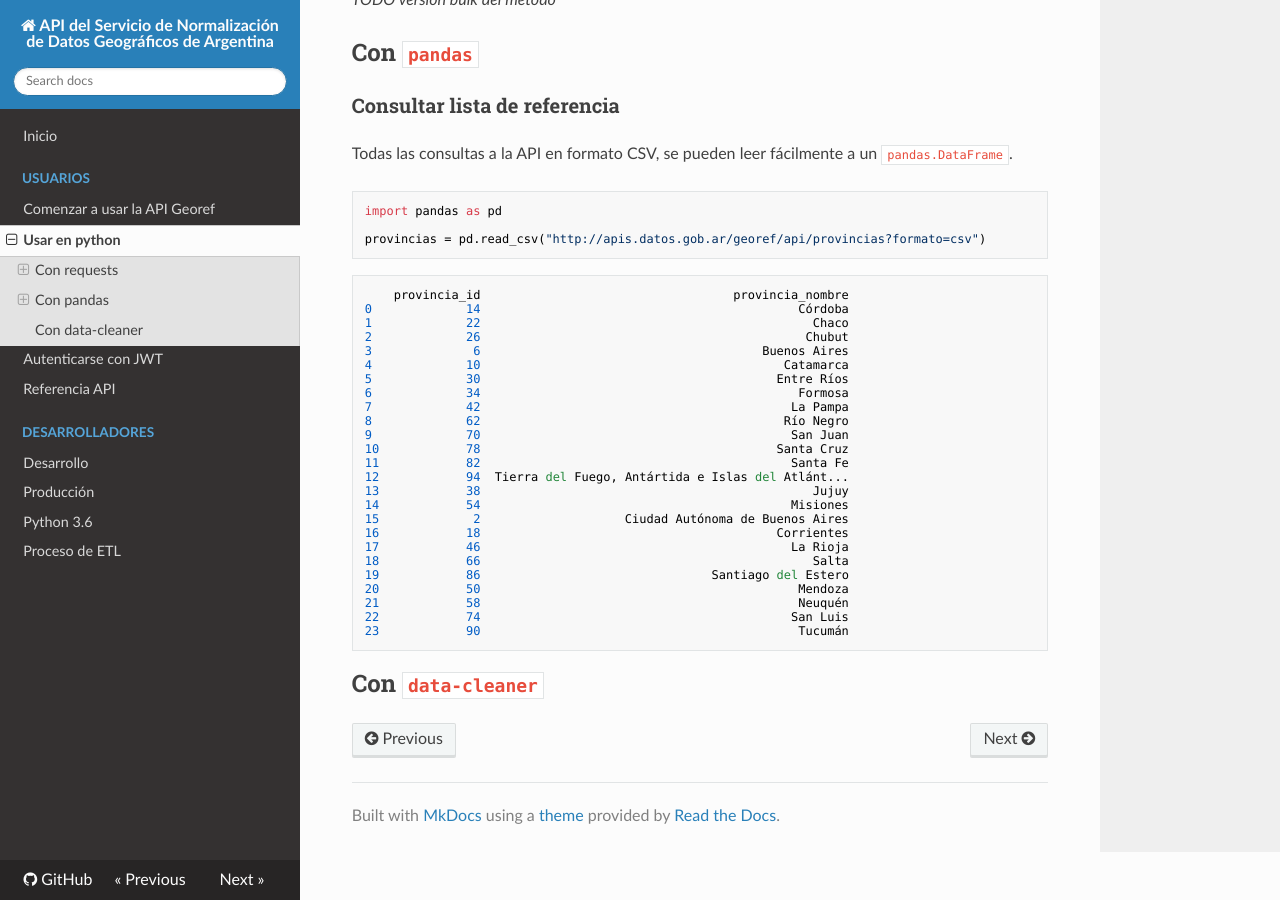
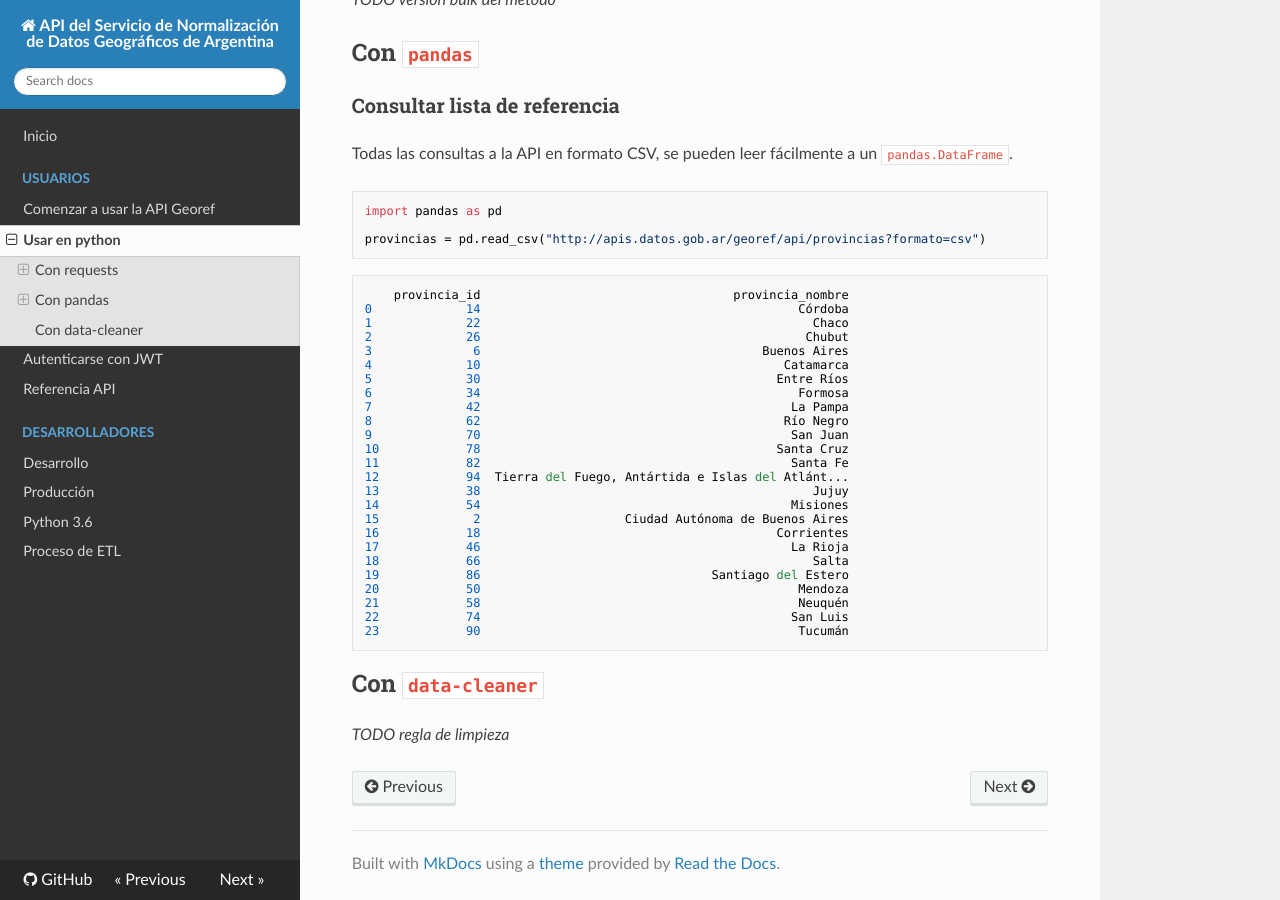
Before and after one commit to datosgobar/georef-ar-api, an MkDocs documentation site: the page built from docs/python_usage.md, in a window 1280 px wide and 900 px high, scrolled down 664 px. Built offline with MkDocs 1.6.1, drawn with Linux system fonts in a browser that asks for light colours; nearby versions of some CDN libraries; part of the change alters nothing that is shown.

````diff
--- a/docs/python_usage.md
+++ b/docs/python_usage.md
@@ -73,3 +73,5 @@ provincias = pd.read_csv("http://apis.datos.gob.ar/georef/api/provincias?formato
 ```
 
 ## Con `data-cleaner`
+
+*TODO regla de limpieza*
--- a/mkdocs.yml
+++ b/mkdocs.yml
@@ -12,7 +12,7 @@ nav:
     - Comenzar a usar la API Georef: quick_start.md
     - Usar en python: python_usage.md
     - Autenticarse con JWT: jwt-token.md
-    - Referencia API: https://datosgobar.github.io/georef-api/
+    - Referencia API: https://datosgobar.github.io/georef-ar-api/
   - Desarrolladores:
     - Desarrollo: 'developers/georef-api-development.md'
     - Producción: 'developers/georef-api-production.md'
````
